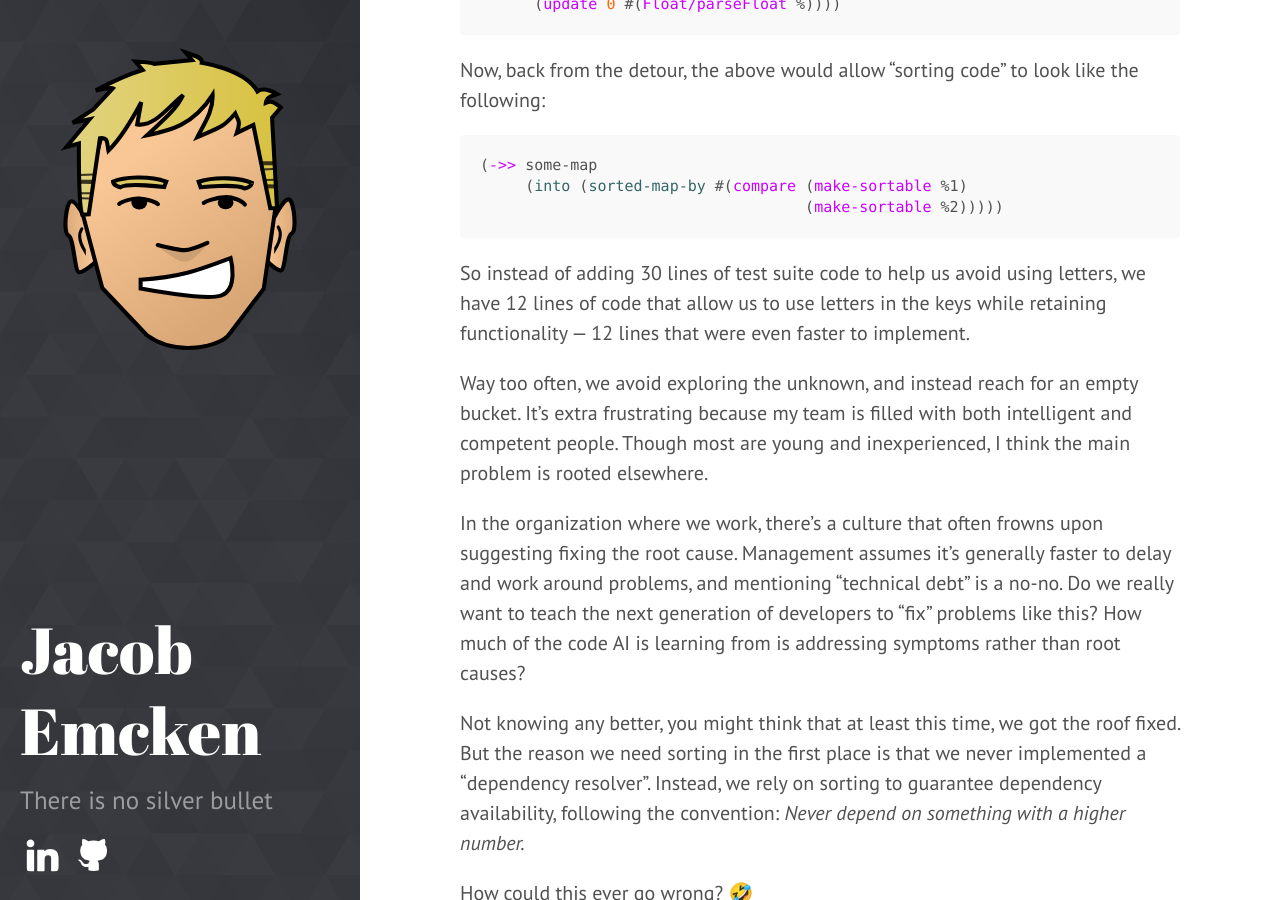
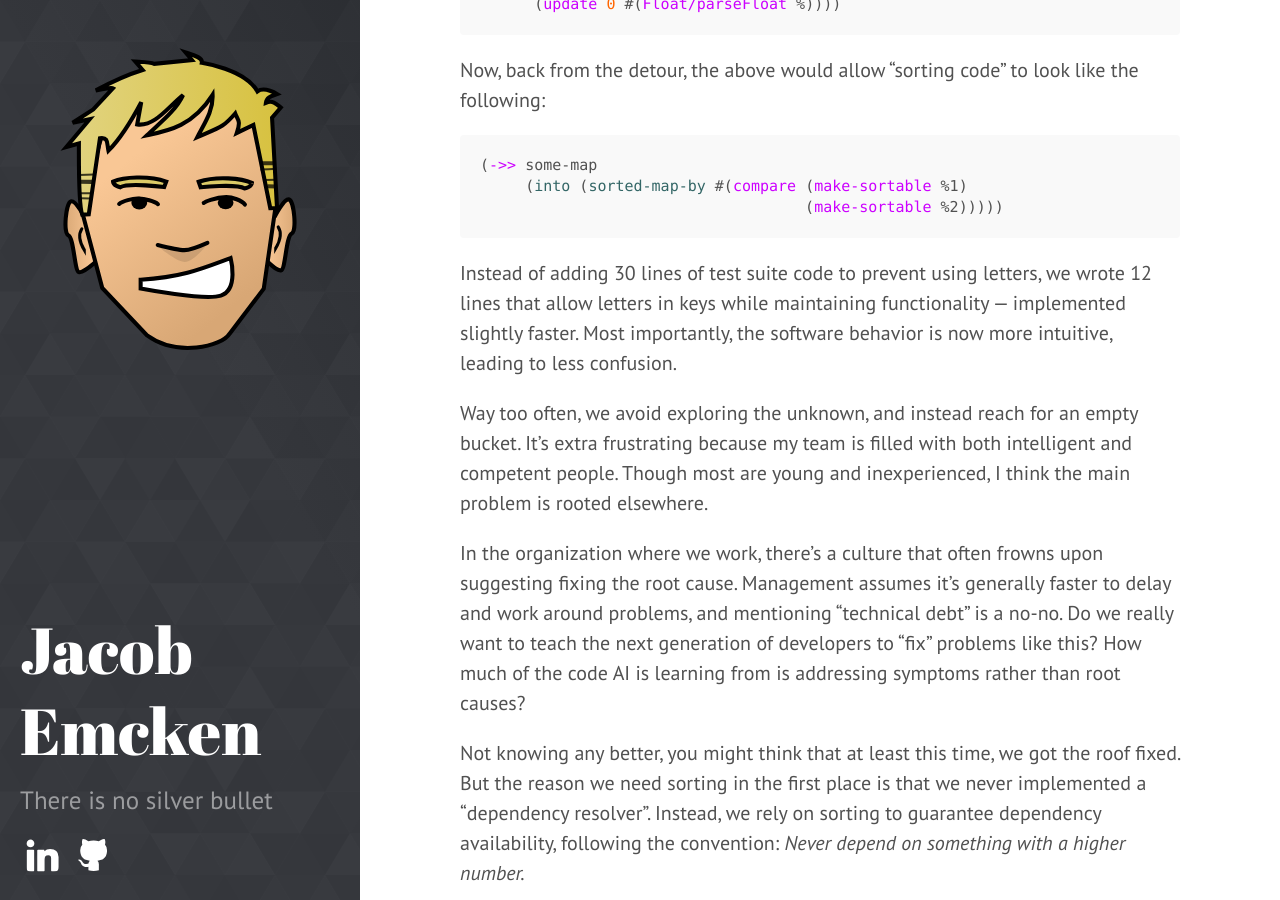
Before and after one commit to jacobemcken/jacobemcken.github.io, a Jekyll site: the page built from _posts/2025-02-01-about-fixing-the-right-problem.md, in a window 1280 px wide and 900 px high, scrolled down 2875 px. Built offline with Jekyll 4.4.1, drawn with Linux system fonts in a browser that asks for light colours; comment, search, counter and statistics services are not loaded.

Commit message:
Emphasize the benefit of the solution
which isn't LoC.

````diff
--- a/_posts/2025-02-01-about-fixing-the-right-problem.md
+++ b/_posts/2025-02-01-about-fixing-the-right-problem.md
@@ -127,10 +127,9 @@ the above would allow "sorting code" to look like the following:
                                     (make-sortable %2)))))
 ```
 
-So instead of adding 30 lines of test suite code to help us avoid using letters,
-we have 12 lines of code that allow us to use letters in the keys
-while retaining functionality
-— 12 lines that were even faster to implement.
+Instead of adding 30 lines of test suite code to prevent using letters,
+we wrote 12 lines that allow letters in keys while maintaining functionality — implemented slightly faster.
+Most importantly, the software behavior is now more intuitive, leading to less confusion.
 
 Way too often, we avoid exploring the unknown,
 and instead reach for an empty bucket.
````
